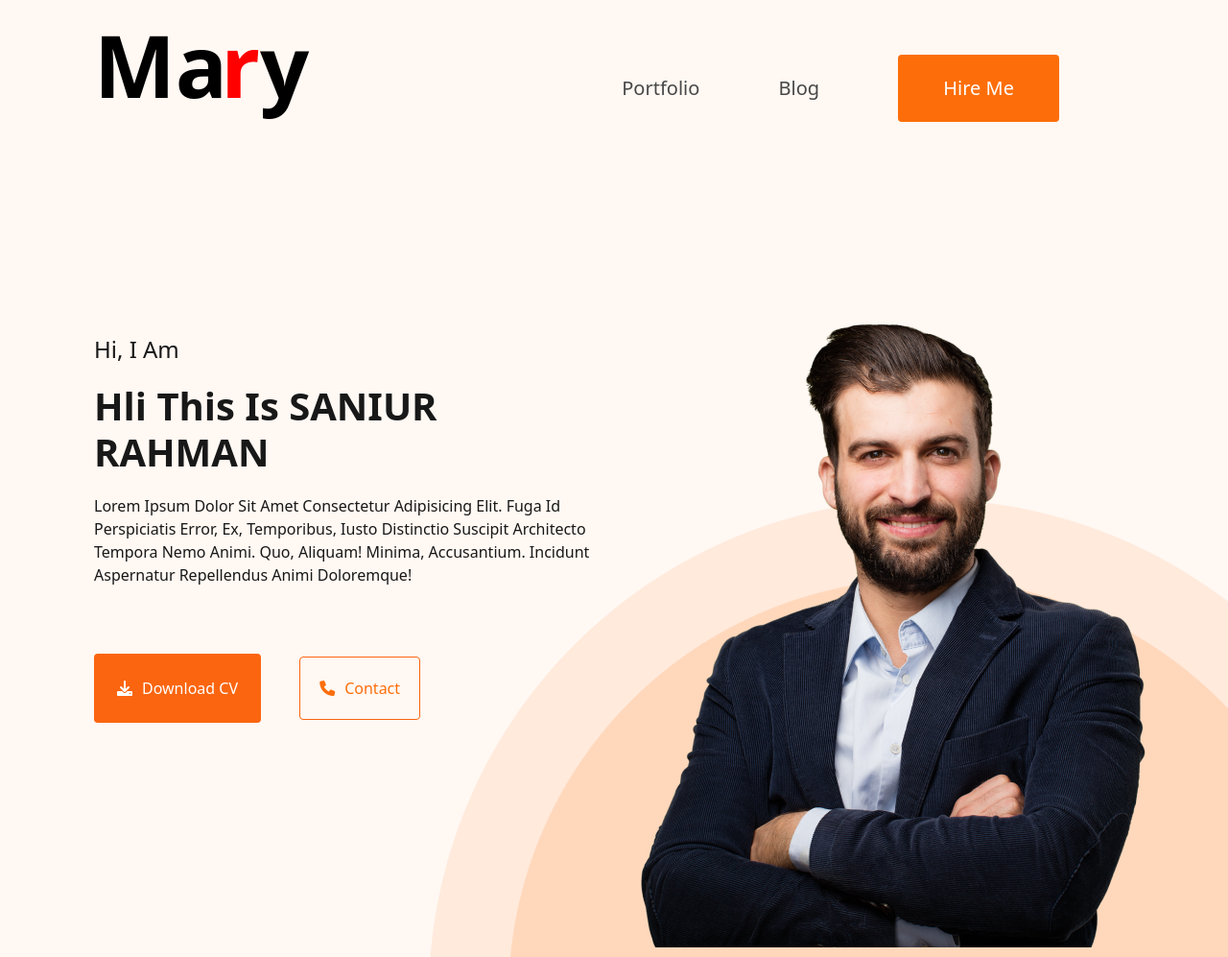
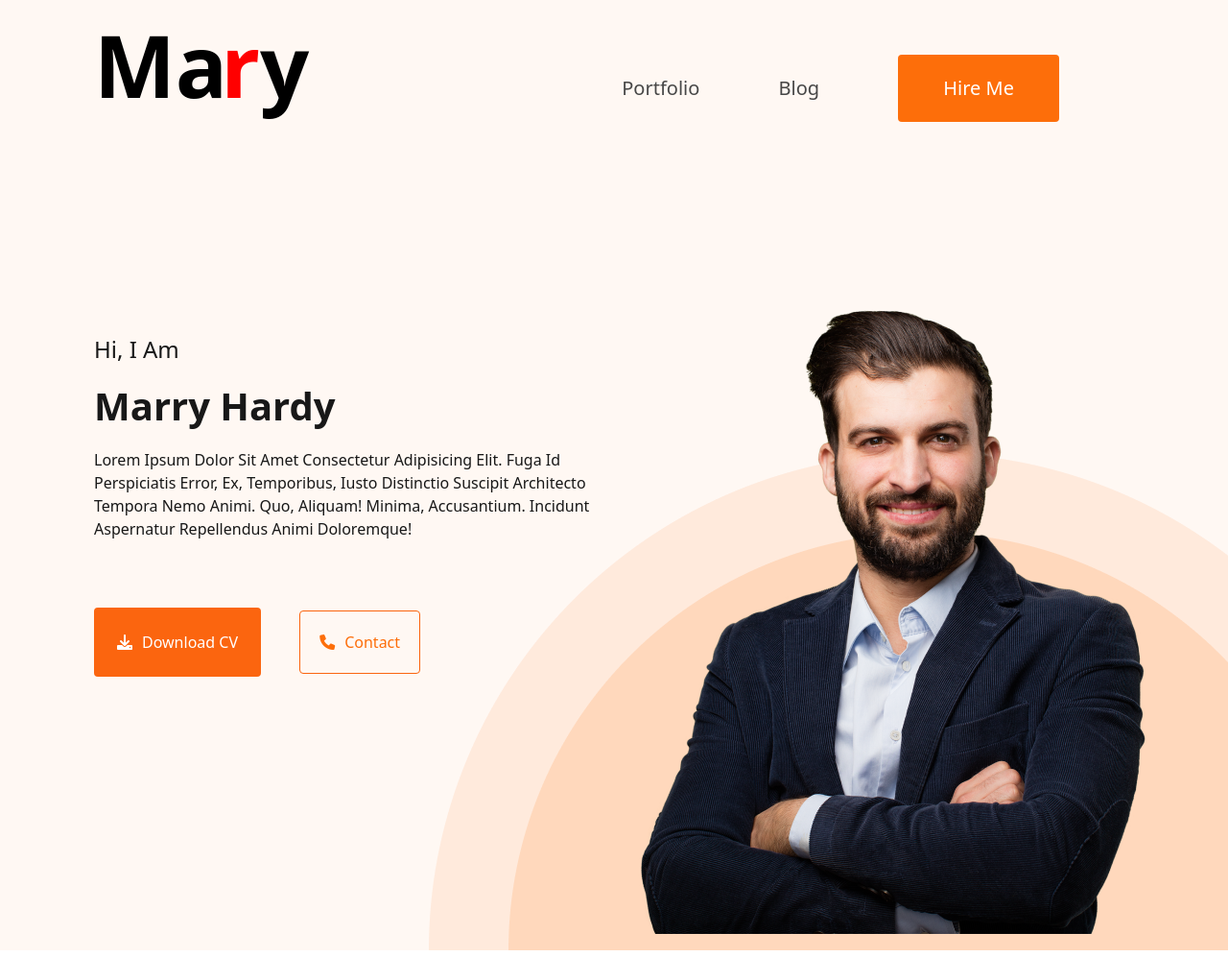
Before and after one commit to sanny366875/marry-hardy, a plain HTML site: page index.html in a window 1280 px wide. Shown: the top 997 px of the page at 96% size. Drawn offline with Linux system fonts and the light colour scheme; files whose address does not match are found by name.

Commit message:
bannner title changed by solaiman soumir jamay

```diff
--- a/index.html
+++ b/index.html
@@ -71,7 +71,7 @@
 			<div class="col-6">
 				<div class="banner-content">
 					<h4>hi, i am</h4>
-					<h1>hli this is SANIUR RAHMAN</h1>
+					<h1>marry hardy</h1>
 					<p>Lorem ipsum dolor sit amet consectetur adipisicing elit. Fuga id perspiciatis error, ex, temporibus, iusto distinctio suscipit architecto tempora nemo animi. Quo, aliquam! Minima, accusantium. Incidunt aspernatur repellendus animi doloremque!</p>
 
 
```
